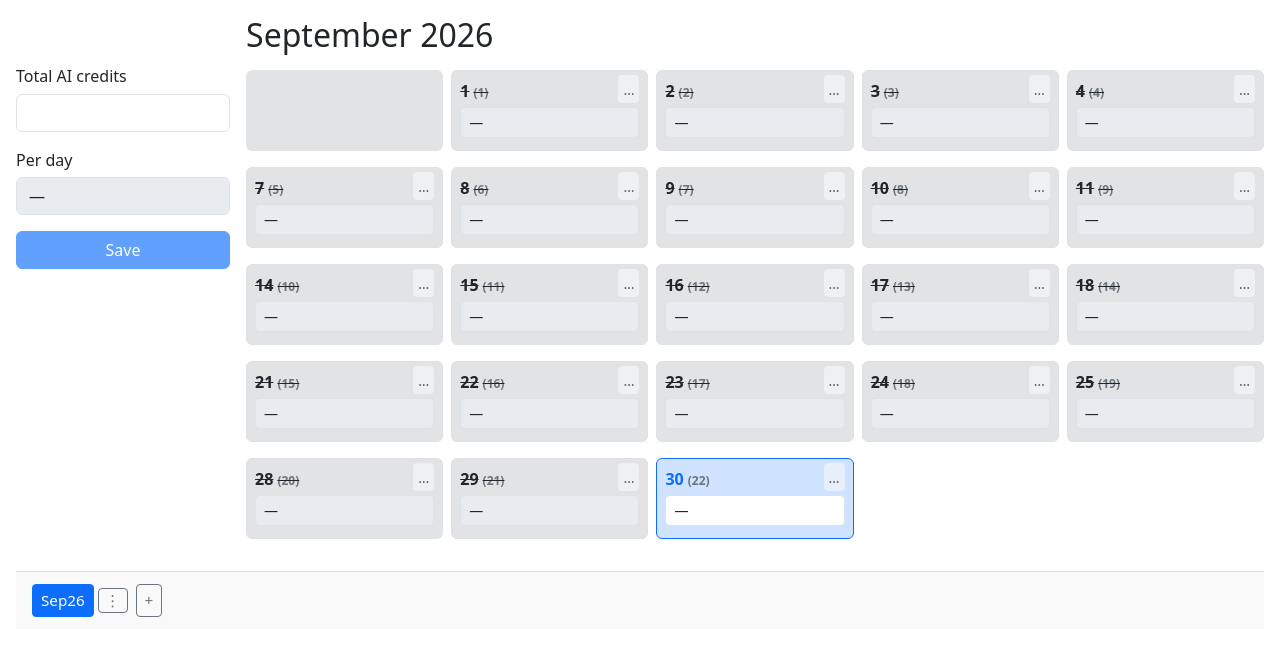
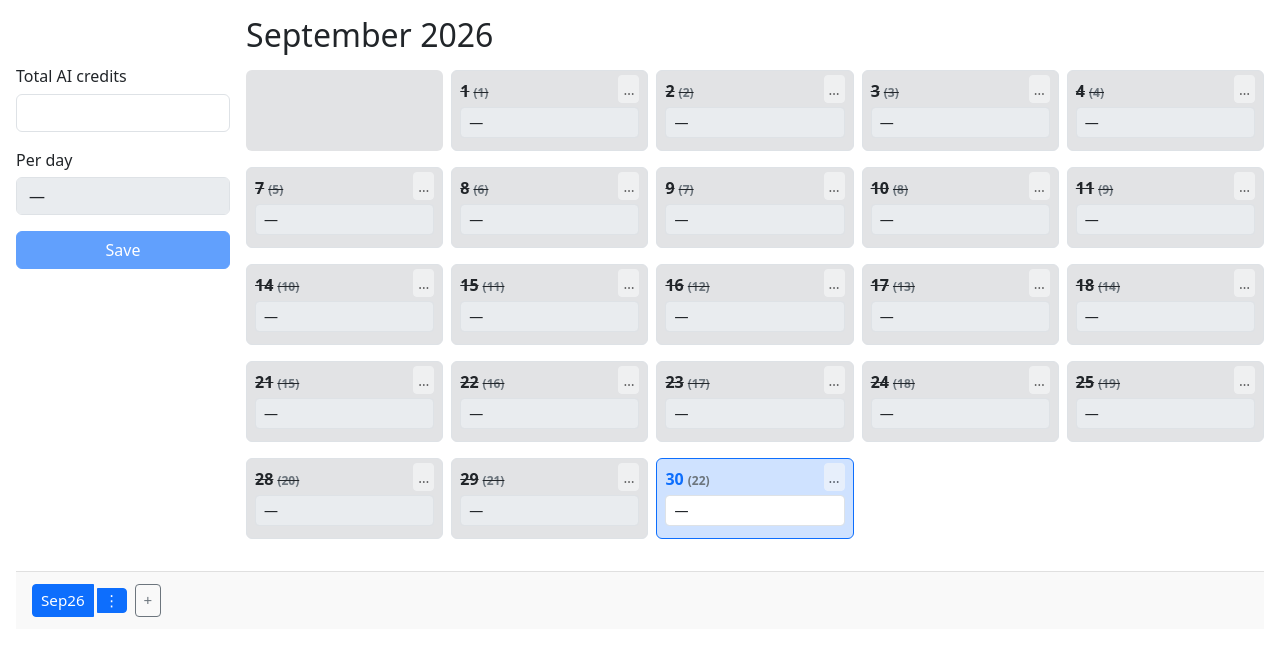
Before and after one commit to rustam-mukhametshin/QuotaCopilotPWA, an Angular app: page / in a window 1280 px wide. Shown: the top 656 px of the page. Built offline with nearby package versions, Linux system fonts and the light colour scheme.

Commit message:
feat: enhance month tab buttons with improved accessibility and styling

```diff
--- a/src/app/features/month-calendar/month-tabs/month-tabs.html
+++ b/src/app/features/month-calendar/month-tabs/month-tabs.html
@@ -1,8 +1,8 @@
 <div class="month-tabs d-flex gap-2 align-items-center">
   @for (tab of store.tabs(); track tab.key) {
-    <div class="month-tabs__tab-wrapper">
+    <div class="month-tabs__tab-wrapper btn-group btn-group-sm" role="group">
       <button
-        class="month-tabs__tab btn btn-sm"
+        class="month-tabs__tab btn"
         [class.btn-primary]="store.activeKey() === tab.key"
         [class.btn-outline-secondary]="store.activeKey() !== tab.key"
         (click)="onTabClick(tab.key)"
@@ -11,7 +11,10 @@
       </button>
       <button
         type="button"
-        class="month-tabs__tab-actions-btn btn btn-sm btn-outline-secondary"
+        class="month-tabs__tab-actions-btn btn"
+        [class.btn-primary]="store.activeKey() === tab.key"
+        [class.btn-outline-secondary]="store.activeKey() !== tab.key"
+        aria-label="Действия с вкладкой"
         (click)="toggleActionsMenu(tab.key, $event)"
       >
         ⋮
```
